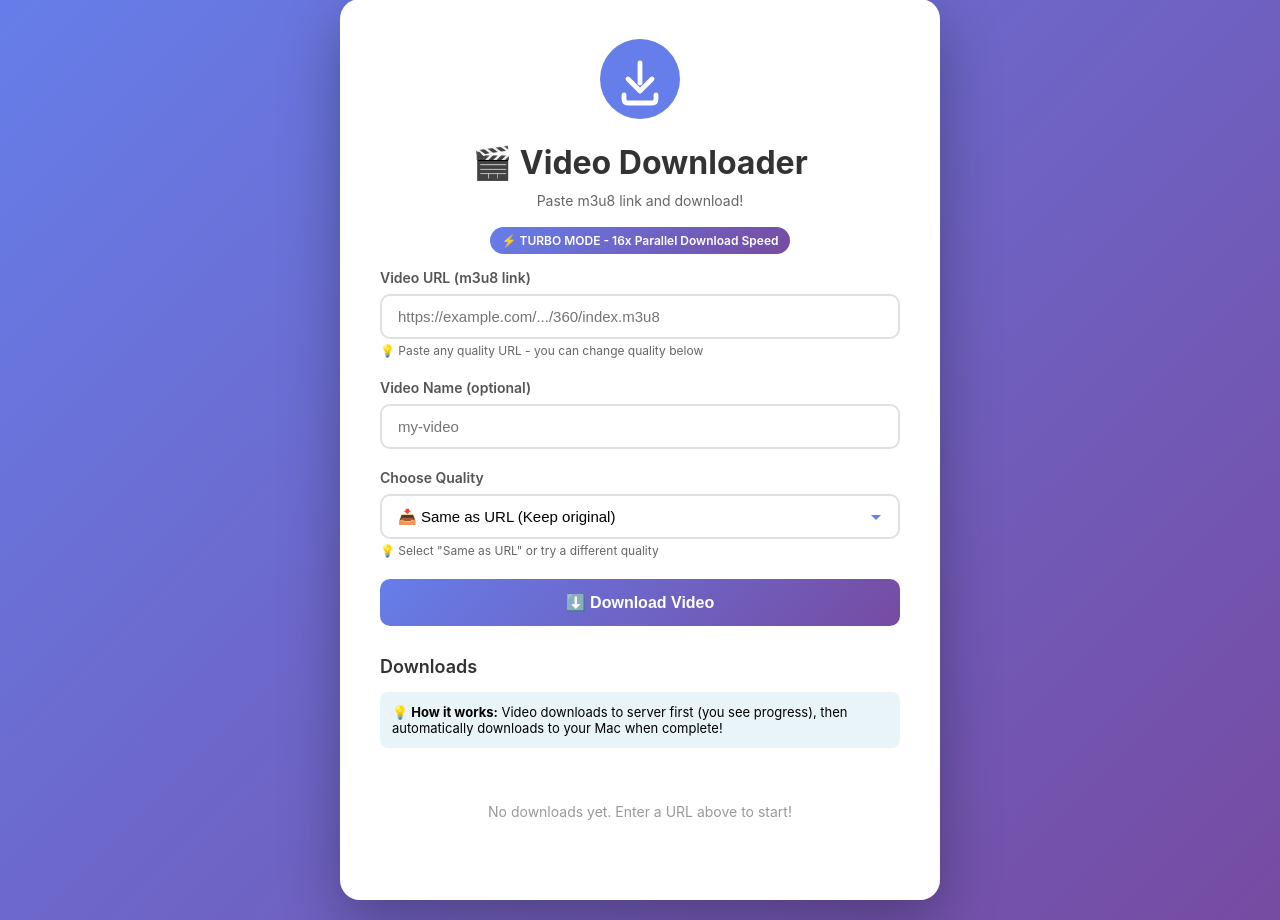
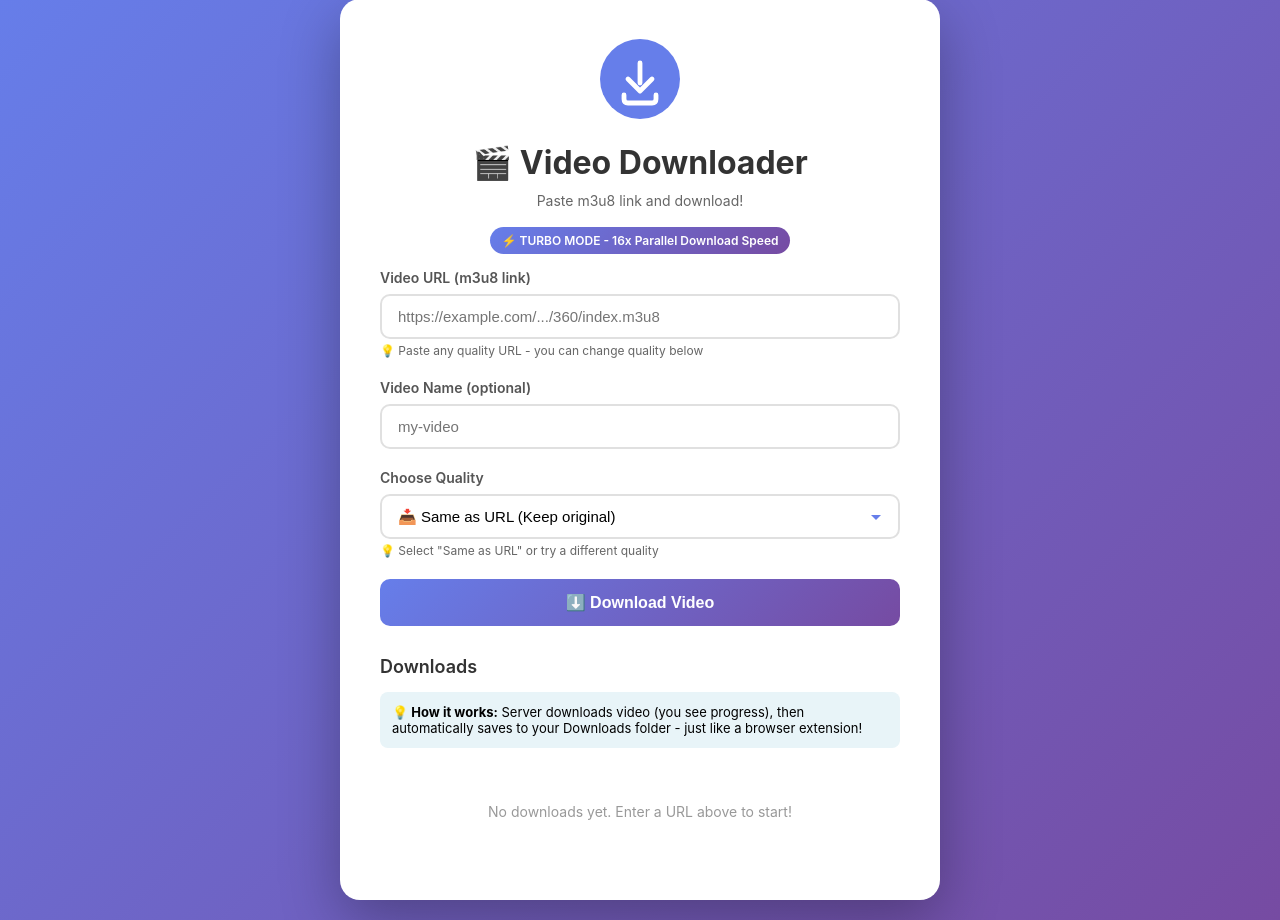
Before and after one commit to black12-ag/downloader, a Flask app: page / in a window 1280 px wide. Shown: the part 21-941 px from the top of the page. Run offline with Flask 3, Linux system fonts and the light colour scheme; parts of the project's set-up code (start-up, migrations or seed data) failed here and were passed over.

Commit message:
Clarify: Works like browser extension - auto-saves to Downloads folder!

```diff
--- a/templates/index.html
+++ b/templates/index.html
@@ -379,7 +379,7 @@
         <div class="downloads-section">
             <h2 class="section-title">Downloads</h2>
             <div style="background: #e8f4f8; padding: 12px; border-radius: 8px; margin-bottom: 15px; font-size: 13px;">
-                <strong>💡 How it works:</strong> Video downloads to server first (you see progress), then automatically downloads to your Mac when complete!
+                <strong>💡 How it works:</strong> Server downloads video (you see progress), then automatically saves to your Downloads folder - just like a browser extension!
             </div>
             <div id="downloadsList">
                 <div class="empty-state">No downloads yet. Enter a URL above to start!</div>
```
